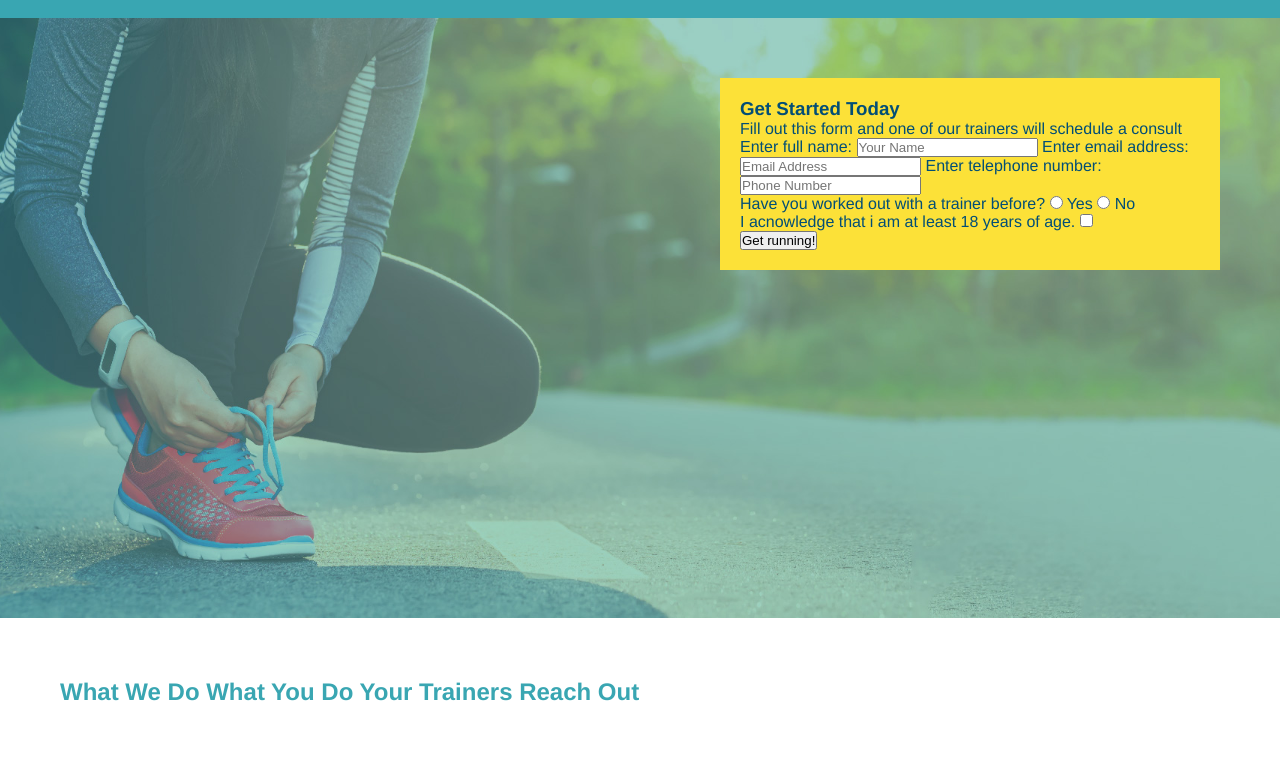
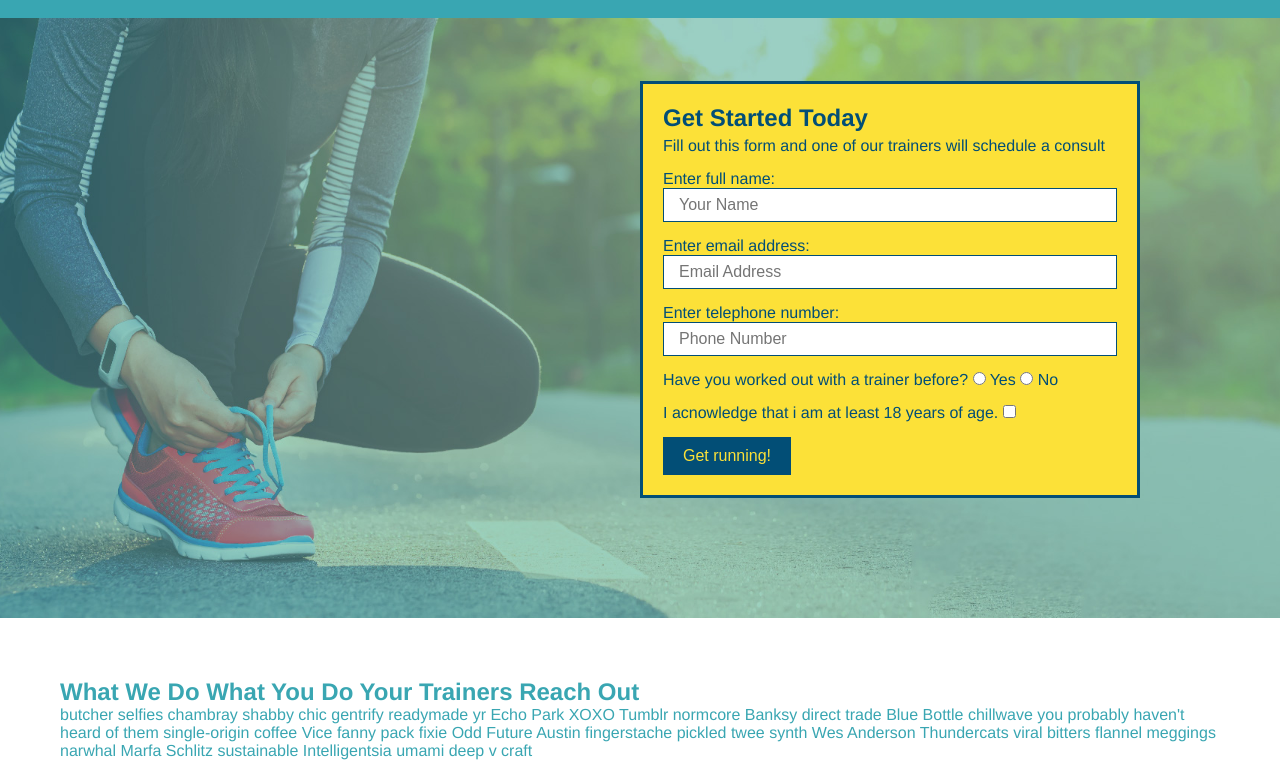
Before and after one commit to braulioloaizac/run-buddy, a plain HTML site: page index.html in a window 1280 px wide. Shown: the part 64-826 px from the top of the page. Drawn offline with Linux system fonts and the light colour scheme.

Commit message:
finished hero section and added what you do icons

```diff
--- a/assets/css/style.css
+++ b/assets/css/style.css
@@ -42,6 +42,57 @@ header nav ul li a{
     font-size: 22px;
 }
 
+
+section {
+    padding: 60px;
+  }
+
+.hero{
+    background-image: url("../images/hero-bg.jpg");
+    height: 600px;
+    background-size: cover;
+    background-position: center;
+    position: relative;
+}
+
+.hero-form {
+    border: 3px solid #024e76;
+    background-color: #fce138;
+    padding: 20px;
+    width: 500px;
+    color: #024e76;
+    position: absolute;
+    bottom: 120px;
+    right: 140px;
+  }
+
+.hero-form h3 {
+font-size: 24px;
+margin: 0;
+}
+
+.hero-form p {
+margin: 5px 0 15px 0;
+}
+
+.form-input {
+border: 1px solid #024e76;
+display: block;
+padding: 7px 15px;
+font-size: 16px;
+color: #024e76;
+width: 100%;
+margin-bottom: 15px;
+}
+
+.hero-form button {
+color: #fce138;
+background-color: #024e76;
+border: none;
+padding: 10px 20px;
+font-size: 16px;
+}
+
 footer{
     background: #fce138;
     width: 100%;
@@ -65,22 +116,3 @@ footer div{
 footer a{
     color: #024e76;
 }
-
-section {
-    padding: 60px;
-  }
-
-.hero{
-    background-image: url("../images/hero-bg.jpg");
-    height: 600px;
-    background-size: cover;
-    background-position: center;
-}
-
-.hero-form{
-    background-color: #fce138;
-    padding: 20px;
-    width: 500px;
-    color: #024e76;
-    float: right;
-}
--- a/index.html
+++ b/index.html
@@ -4,6 +4,7 @@
         <link rel="stylesheet" href="assets/css/style.css">
         <title>Run Buddy</title>
     </head>
+
     <body>
         <!-- navigation -->
        <header>
@@ -39,13 +40,13 @@
                 <p>Fill out this form and one of our trainers will schedule a consult</p>
                 <form>
                     <label for="name">Enter full name:</label>
-                    <input type="text" placeholder="Your Name" name="name" id="name">
+                    <input type="text" placeholder="Your Name" name="name" id="name" class="form-input">
 
                     <label for="email">Enter email address:</label>
-                    <input type="email" placeholder="Email Address" name="email" id="email">
+                    <input type="email" placeholder="Email Address" name="email" id="email" class="form-input">
 
                     <label for="phone">Enter telephone number:</label>
-                    <input type="tel" placeholder="Phone Number" name="phone" id="phone">
+                    <input type="tel" placeholder="Phone Number" name="phone" id="phone" class="form-input">
 
                     <p>
                         Have you worked out with a trainer before?
@@ -67,13 +68,39 @@
        </section>
 
        <!-- what we do section -->
-       <section>
+       <section id="what-we-do">
            <h2>What We Do What You Do Your Trainers Reach Out</h2>
+           <p>
+            butcher selfies chambray shabby chic gentrify readymade yr Echo Park XOXO Tumblr normcore Banksy direct trade Blue Bottle chillwave you probably haven't heard of them single-origin coffee Vice fanny pack fixie Odd Future Austin fingerstache pickled twee synth Wes Anderson Thundercats viral bitters flannel meggings narwhal Marfa Schlitz sustainable Intelligentsia umami deep v craft
+          </p>
        </section>
 
        <!-- what you do section -->
-       <section>
+       <section id="what-you-do">
            <h2>What You Do</h2>
+           <div>
+            <img src="./assets/images/step-1.svg" alt="">
+            <h3>Step 1: Fill Out the Form Above.</h3>
+            <p>You're already here, so why not?</p>
+          </div>
+
+          <div>
+            <img src="./assets/images/step-2.svg" alt="" />
+            <h3>Step 2: Consult with One of Our Trainers.</h3>
+            <p>Are you here to build muscle, lose weight, or just feel good?</p>
+          </div>
+
+          <div>
+            <img src="./assets/images/step-3.svg" alt="" />
+            <h3>Step 3: Get Running.</h3>
+            <p>Hit the ground running (literally) once your trainer lays out your plan.</p>
+          </div>
+
+          <div>
+            <img src="./assets/images/step-4.svg" alt="" />
+            <h3>Step 4: See Results.</h3>
+            <p>Bi-weekly checkins with your trainer will keep you focused</p>
+          </div>
        </section>
 
        <!-- meet the trainers  -->
```
Also changed, not shown: assets/images/step-1.svg (added), assets/images/step-2.svg (added), assets/images/step-3.svg (added), assets/images/step-4.svg (added).
